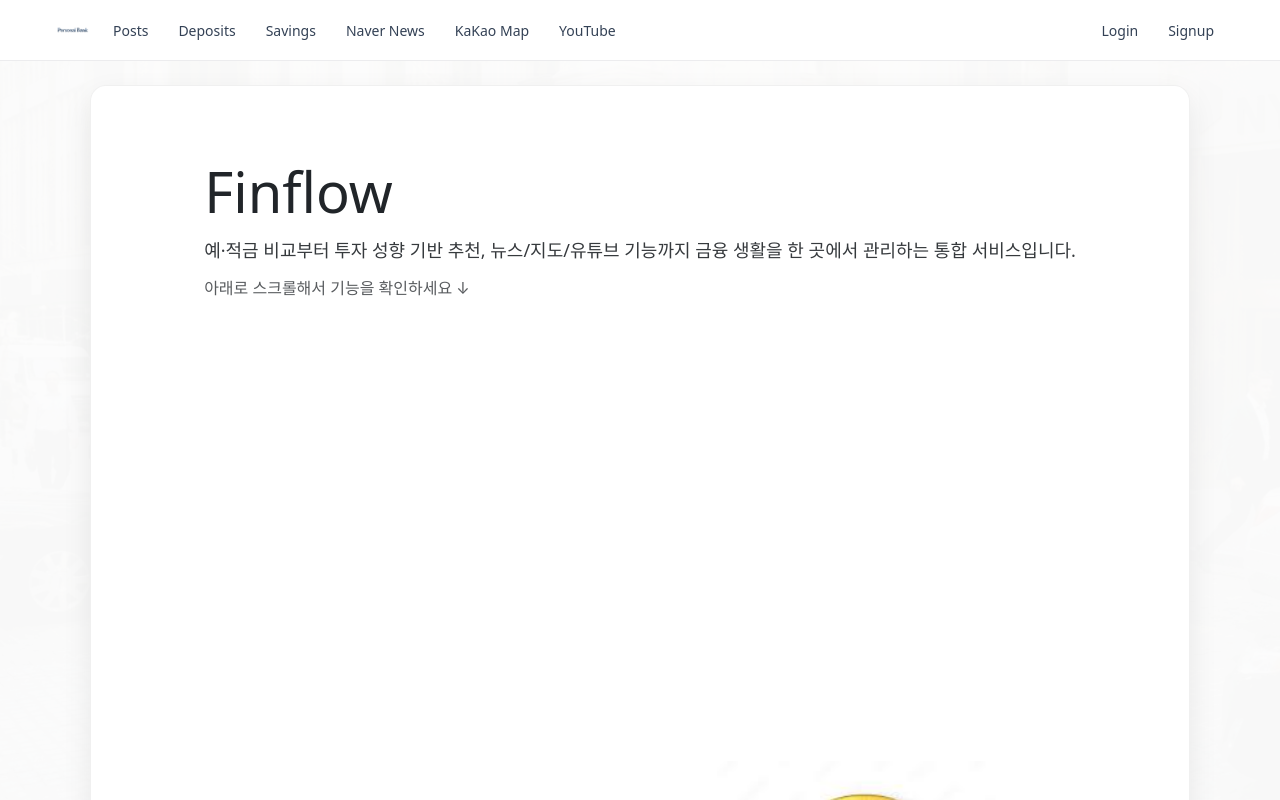
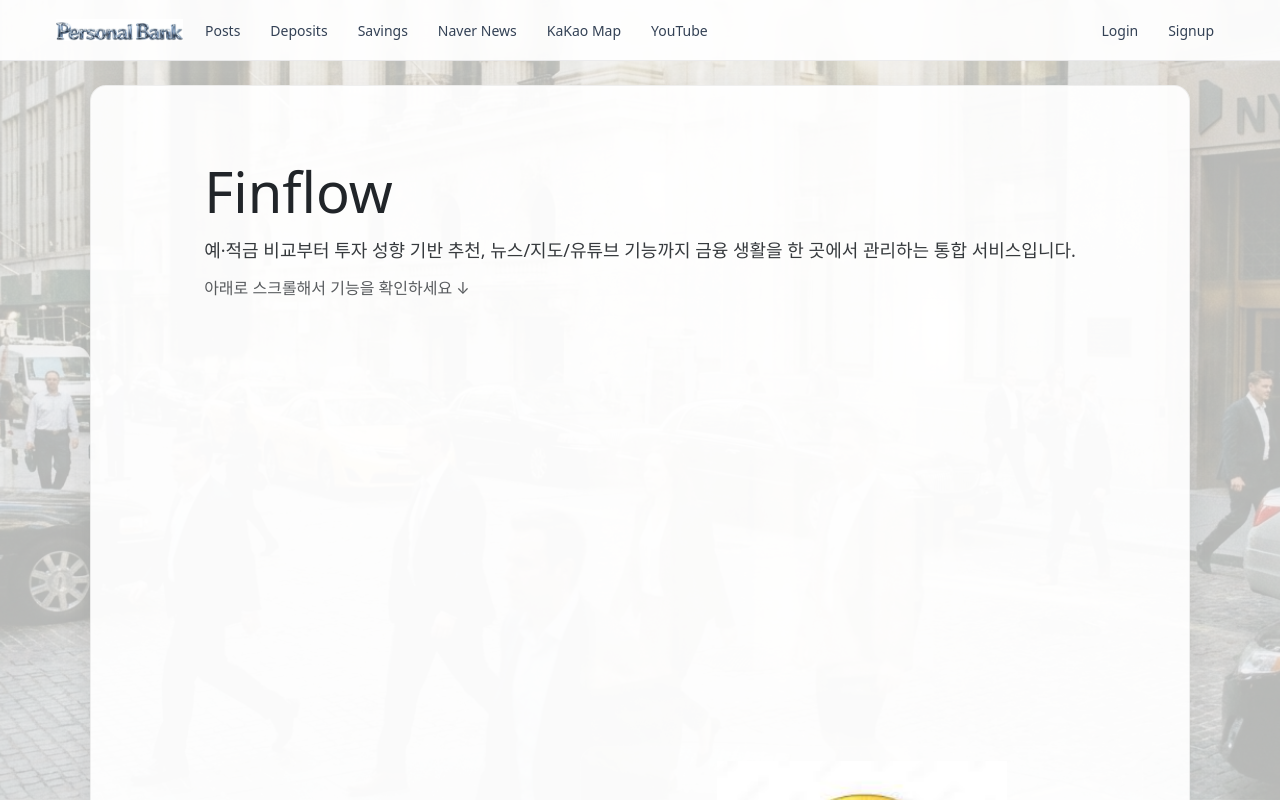
Before and after one commit to 14-2-kihyeon/-with-, a Vue app in the folder Frontend/Finflow_front/: page / in a window 1280 px wide. Shown: the top 800 px of the page. Built offline with nearby package versions, Linux system fonts and the light colour scheme.

Commit message:
update logo size

```diff
--- a/Frontend/Finflow_front/src/components/common/NavBar.vue
+++ b/Frontend/Finflow_front/src/components/common/NavBar.vue
@@ -4,7 +4,7 @@
       <!-- Left: Logo -->
       <RouterLink :to="{ name: 'main' }" class="brand" aria-label="Home">
         <!-- 간단 로고(원하면 이미지로 교체 가능) -->
-        <img class="brand-logo" src="@/assets/navbar/logo2.png" alt="Personal Bank" />
+        <img class="brand-logo" src="@/assets/navbar/logo3.png" alt="Personal Bank" />
       </RouterLink>
 
       <!-- Center: Menus -->
@@ -163,7 +163,7 @@ watch(
 
   display: flex;
   align-items: center;
-  gap: 18px;
+  gap: 16px;
 }
 
 /* 로고 */
@@ -179,7 +179,7 @@ watch(
 .brand-logo {
   height: 22px;      /* 높이만 고정 */
   width: auto;       /* 가로는 비율대로 */
-  max-width: 120px;  /* 너무 길어지는 것 방지 */
+  max-width: 260px;  /* 너무 길어지는 것 방지 */
   object-fit: contain;
   display: block;
 }
--- a/Frontend/Finflow_front/src/layouts/MainLayout.vue
+++ b/Frontend/Finflow_front/src/layouts/MainLayout.vue
@@ -29,7 +29,6 @@ import NavBar from "@/components/common/NavBar.vue"
   position: fixed;
   inset: 0;
   background-image: url("@/assets/main/kakaomap/Background.png");
-  opacity: 0.3; /* 투명도 조절 */
   background-size: cover;
   background-position: center;
   background-repeat: no-repeat;
@@ -42,7 +41,7 @@ import NavBar from "@/components/common/NavBar.vue"
   content: "";
   position: absolute;
   inset: 0;
-  background: rgba(245, 245, 245, 0.95); /* 0.95면 배경 거의 안 보임 */
+  background: rgba(245, 245, 245, 0.75); /* 0.95면 배경 거의 안 보임 */
   pointer-events: none;
 }
 
```
Also changed, not shown: Frontend/Finflow_front/src/assets/navbar/logo3.png (added).
